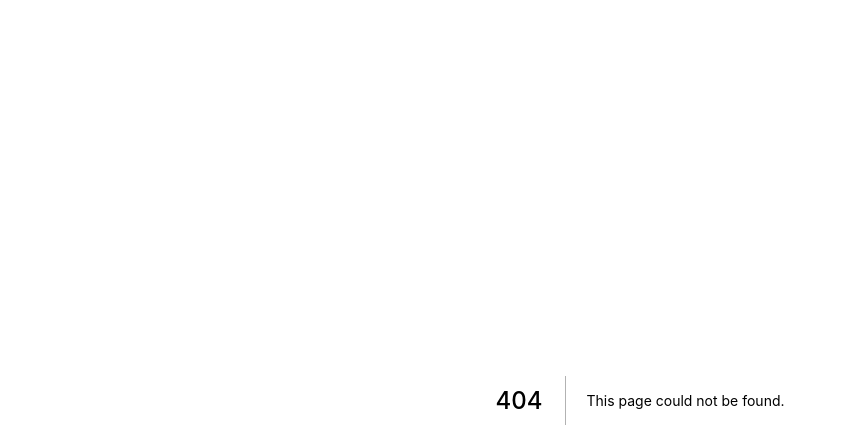
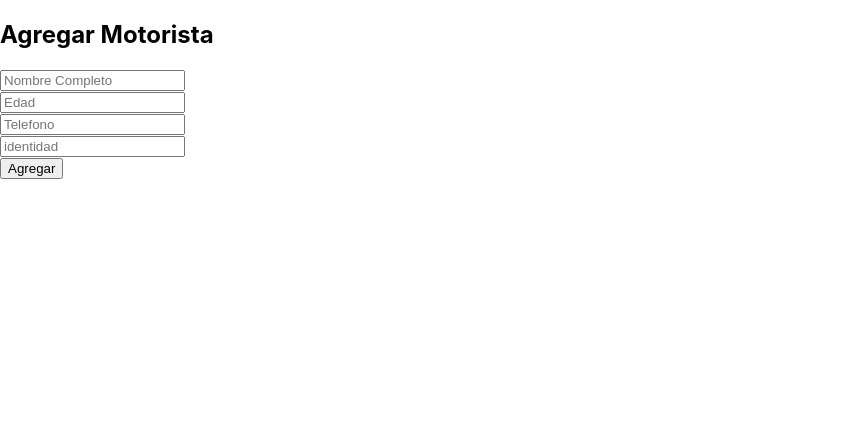
Before and after one commit to DesolIT/NewUber, a Next.js app: page /motorista/add/addmotorista in a window 1280 px wide. Before the commit this address had no page. Shown: the top 448 px of the page, without its empty margins (0-847 px from the left). Built offline with nearby package versions, Linux system fonts and the light colour scheme.

Commit message:
commit add motorista

```diff
--- /dev/null
+++ b/components/form.js
@@ -0,0 +1,84 @@
+import React,{useState } from "react";
+
+const Form=()=>{
+
+    let sacarStorage;
+
+    const [formValue, setFormValue] = useState({
+        nombre:'',
+        edad: '',
+        telefono:'',
+        identidad:''
+    })
+    // const [arreglo, setArreglo] = useState([]);
+
+    const handleChange = (e)=>{
+        const {name, value} = e.target;
+        setFormValue((prevState) =>{
+            return{
+                ...prevState,
+                [name]:value
+            };
+        });
+    }
+
+    const enviarDatos = (e)=>{
+
+        let datos = JSON.parse(localStorage.getItem("arregloStorage")) || [];
+        // setArreglo(datos);
+
+        datos.push(formValue)
+
+        localStorage.setItem('arregloStorage', JSON.stringify(datos));
+        sacarStorage = JSON.parse(localStorage.getItem("arregloStorage"));
+        console.log(sacarStorage);
+        e.preventDefault();
+    }
+
+    const {nombre, edad, telefono, identidad} = formValue;
+    return(
+        <div>
+            <h2>Agregar Motorista</h2>
+            <form onSubmit = {enviarDatos}>
+
+            <input
+                type = 'text'
+                name = 'nombre'
+                placeholder = 'Nombre Completo'
+                onChange = {handleChange}
+                value = {nombre}
+            />
+            <br />
+            <input
+                type = 'text'
+                name = 'edad'
+                placeholder = 'Edad'
+                onChange = {handleChange}
+                value = {edad}
+            />
+            <br />
+            <input
+                type = 'text'
+                name = 'telefono'
+                placeholder = 'Telefono'
+                onChange = {handleChange}
+                value = {telefono}
+            />
+            <br />
+           <input
+                type = 'text'
+                name = 'identidad'
+                placeholder = 'identidad'
+                onChange = {handleChange}
+                value = {identidad}
+            />
+            <br />
+            <input
+                type = 'submit'
+                value = 'Agregar'
+            />
+            </form>
+        </div>
+    )
+}
+export default Form
--- a/package.json
+++ b/package.json
@@ -3,7 +3,7 @@
   "version": "0.1.0",
   "private": true,
   "scripts": {
-    "dev": "next dev",
+    "dev": "next -p 8080",
     "build": "next build",
     "start": "next start",
     "lint": "next lint"
--- /dev/null
+++ b/pages/motorista/add/addmotorista.js
@@ -0,0 +1,10 @@
+import React from "react";
+import Form from "../../../components/form";
+
+const AddMotorista = ()=>{
+    return(
+
+        <Form />
+    )
+}
+export default AddMotorista
```
Also changed, not shown: pages/index.js (+5 -2 lines), pages/motorista/edit/[id].js (added).
